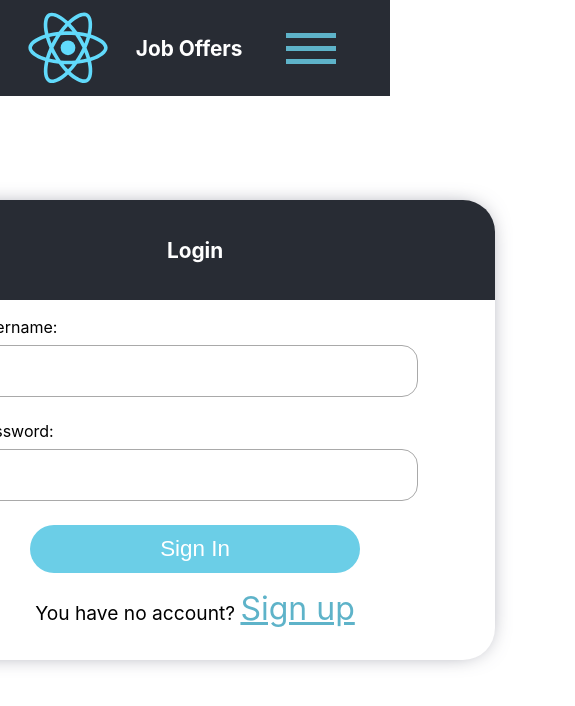
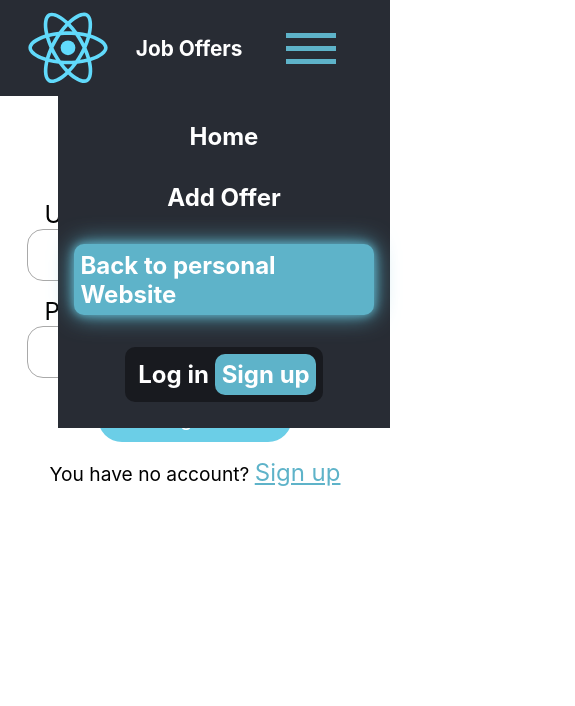
Before and after one commit to michal-luczak/JobOffers-ReactApp, a React (Create React App) app: page /login in a window 390 px wide. Shown: the top 706 px of the page, 575 px wide, since content can reach past the window. Built offline with nearby package versions, Linux system fonts and the light colour scheme.

Commit message:
add css modules

```diff
--- a/src/components/navbar/NavBar.css
+++ b/src/components/navbar/NavBar.module.css
@@ -1,6 +1,6 @@
-.App-header {
+.AppHeader {
     background-color: #282c34;
-    height: 6rem;
+    height: 96px;
     display: flex;
     justify-content: space-between;
     width: 100%;
@@ -16,12 +16,12 @@ li {
     display: flex;
 }
 
-.App-header h1 {
+.AppHeader h1 {
     display: flex;
     align-items: center;
 }
 
-.main-bar {
+.mainBar {
     list-style: none;
     display: flex;
     justify-content: space-around;
@@ -38,7 +38,7 @@ a {
     color: white;
 }
 
-.App-header ul li:nth-child(3) {
+.AppHeader ul li:nth-child(3) {
     background: #5eb3c9;
     box-shadow: 0 0 10px #5eb3c9,
     0 0 25px #5eb3c9;
@@ -47,7 +47,7 @@ a {
     padding: 0.4rem;
 }
 
-.App-header ul li:nth-child(3):hover {
+.AppHeader ul li:nth-child(3):hover {
     background: #5eb3c9;
     box-shadow: 0 0 10px #5eb3c9,
     0 0 25px #5eb3c9, 0 0 25px #5eb3c9,
@@ -73,13 +73,13 @@ a {
     background: #5eb3c9;
 }
 
-.Logo-and-name {
+.LogoAndName {
     width: max-content;
     display: flex;
     margin-left: 3rem;
 }
 
-.menu-dropdown {
+.menuDropdown {
     position: absolute;
     top: 5rem;
     right: 0.1rem;
@@ -90,7 +90,7 @@ a {
     padding: 0.5rem;
 }
 
-.menu-dropdown svg {
+.menuDropdown svg {
     margin-top: 3%;
     margin-right: 1rem;
 }
@@ -143,7 +143,7 @@ a {
         width: 70px;
     }
 
-    .main-bar {
+    .mainBar {
         top: 100%;
         right: 0;
         margin: 0;
@@ -153,16 +153,16 @@ a {
         padding: 1rem;
         height: 400px;
         width: 400px;
-        transform: translate(400%);
+        transform: translate(0);
     }
 
     .active {
-        transform: translate(0);
+        display: none;
     }
 }
 
 @media (max-width: 800px) {
-    * {
+    p {
       font-size: 1rem;
     }
 
@@ -177,40 +177,48 @@ a {
 
 @media (max-width: 500px) {
 
+    label {
+        font-size: 1.3rem;
+    }
+
+    .loginLink {
+        font-size: 1rem;
+    }
+
     .line {
         height: 5px;
         width: 50px;
     }
 
-    .App-header {
+    .AppHeader {
         padding-right: 1rem;
     }
 
-    .Logo-and-name {
+    .LogoAndName {
         margin-left: 1rem;
     }
 
-    h1 {
+    .LogoAndName h1 {
         font-size: 1.3rem;
     }
 
-    .main-bar {
+    .mainBar {
         height: 350px;
         width: 350px;
     }
 
-    .main-bar li a {
+    .mainBar li a {
         font-size: 1.5rem;
     }
 }
 
 @media (max-width: 400px) {
-    .main-bar {
+    .mainBar {
         height: 300px;
         width: 300px;
     }
 
-    .main-bar li a {
+    .mainBar li a {
         font-size: 1.5rem;
     }
 }
--- a/src/components/navbar/NavBar.tsx
+++ b/src/components/navbar/NavBar.tsx
@@ -1,7 +1,7 @@
 import {Link} from "react-router-dom";
 import React, {useContext, useState} from "react";
 import logo from './logo.svg'
-import './NavBar.css';
+import NavbarCss from './NavBar.module.css';
 import AuthContext from "../../context/AuthProvider";
 import {BiLogOut, BiSolidDownArrow} from "react-icons/bi";
 
@@ -14,28 +14,28 @@ const NavBar = () => {
     };
 
     const handleClick = () => {
-        const burgerButton = document.querySelector('.burger');
-        const menu = document.querySelector('.main-bar');
+        const burgerButton = document.querySelector('.' + NavbarCss.burger);
+        const menu = document.querySelector('.' + NavbarCss.mainBar);
 
         if (!menu || !burgerButton) {
             return;
         }
 
-        if (menu.classList.contains("active")) {
-            menu.classList.remove("active");
+        if (menu.classList.contains(NavbarCss.active)) {
+            menu.classList.remove(NavbarCss.active);
         } else {
-            menu.classList.toggle("active");
+            menu.classList.toggle(NavbarCss.active);
         }
     }
 
     return(
         <>
-            <header className="App-header">
-                <Link to="/" className="Logo-and-name">
-                    <img src={logo} className="App-logo" alt="logo"/>
+            <header className={NavbarCss.AppHeader}>
+                <Link to="/" className={NavbarCss.LogoAndName}>
+                    <img src={logo} alt="logo"/>
                     <h1>Job Offers</h1>
                 </Link>
-                <ul className="main-bar">
+                <ul className={NavbarCss.mainBar}>
                     <li>
                         <Link to="/">Home</Link>
                     </li>
@@ -46,15 +46,15 @@ const NavBar = () => {
                         <Link to="https://michal-luczak.pl">Back to personal Website</Link>
                     </li>
                     { authContext?.isLoggedIn
-                        ? <li className="username">
+                        ? <li className={NavbarCss.username}>
                             <p onClick={() => setIsLoginOpen(!isLoginOpen)}>{authContext.username} <BiSolidDownArrow fontSize={"1rem"}/></p>
                             {isLoginOpen && (
-                                <ul className="menu-dropdown">
+                                <ul className={NavbarCss.menuDropdown}>
                                     <li onClick={handleLogout}><BiLogOut/>Logout</li>
                                 </ul>
                             )}
                         </li>
-                        : <li className="authorization">
+                        : <li className={NavbarCss.authorization}>
                             <li>
                                 <Link to="/login">Log in</Link>
                             </li>
@@ -64,10 +64,10 @@ const NavBar = () => {
                         </li>
                     }
                 </ul>
-                <button className="burger" onClick={() => handleClick()}>
-                    <div className="line"></div>
-                    <div className="line"></div>
-                    <div className="line"></div>
+                <button className={NavbarCss.burger} onClick={() => handleClick()}>
+                    <div className={NavbarCss.line}></div>
+                    <div className={NavbarCss.line}></div>
+                    <div className={NavbarCss.line}></div>
                 </button>
             </header>
         </>
--- a/src/components/offer/Offers.tsx
+++ b/src/components/offer/Offers.tsx
@@ -1,5 +1,5 @@
 import {useEffect, useState} from "react";
-import './Offers.css';
+import './Offers.module.css';
 import companyIcon from './companyIcon.png';
 import salaryIcon from './salaryIcon.png';
 
--- a/src/pages/addingoffer/AddOffer.tsx
+++ b/src/pages/addingoffer/AddOffer.tsx
@@ -1,5 +1,5 @@
 import NavBar from "../../components/navbar/NavBar";
-import "./AddOffer.css"
+import "./AddOffer.module.css"
 import React, {useContext, useEffect, useRef, useState} from "react";
 import AuthContext from "../../context/AuthProvider";
 import axios from "../../api/axios";
--- a/src/pages/authorization/login/Login.css
+++ b/src/pages/authorization/login/Login.module.css
@@ -1,12 +1,12 @@
-.login-section {
+.loginSection {
     display: flex;
     justify-content: center;
     flex-direction: column;
     align-items: center;
-    margin-top: 12.5rem;
+    margin-top: 200px;
 }
 
-.login-form {
+.loginForm {
     width: 600px;
     height: max-content;
     padding-bottom: 2rem;
@@ -20,12 +20,6 @@
     display: flex;
     flex-direction: column;
 }
-
-/*label {*/
-/*    margin-left: -300px;*/
-/*    margin-bottom: -1rem;*/
-/*    font-size: 1.4rem;*/
-/*}*/
 
 .errmsg {
     width: 85%;
@@ -67,7 +61,7 @@
     text-decoration: underline;
 }
 
-.success-title {
+.successTitle {
     text-align: center;
     border-radius: 2rem 2rem 0 0;
     background-color: #282c34;
@@ -98,17 +92,17 @@
     margin-left: 0.25rem;
 }
 
-.input-field {
-    width: 65%;
+.inputField {
+    width: 55%;
     margin: 1rem auto 1rem auto;
-    padding: 0.4rem 2rem 2rem 3rem;
+    padding: 1rem 3.5rem;
     border-radius: 1rem;
     border: 1px solid darkgray;
     outline: none;
     font-size: 1rem;
 }
 
-.login-title {
+.loginTitle {
     margin-top: 0;
     height: 100px;
     width: 100%;
@@ -120,24 +114,24 @@
     color: white;
 }
 
-.register-link {
+.registerLink {
     margin-top: 1rem;
     font-size: 1.2rem;
 }
 
-.register-link a {
+.registerLink a {
     color: #5eb3c9;
     text-decoration: underline;
 }
 
-.input-icon {
+.inputIcon {
     position: relative;
     left: -435px;
     top: 9px;
     color: #5eb3c9;
 }
 
-.login-button {
+.loginButton {
     background-color: #6bcee7;
     width: 55%;
     height: 3rem;
@@ -149,18 +143,65 @@
     transition: .5s;
 }
 
-.login-button:disabled {
+.loginButton:disabled {
     transform: none;
     background-color: #b4b4b4;
 }
 
-.login-button:disabled:hover {
+.loginButton:disabled:hover {
     transform: none;
 }
 
-.login-button:hover {
+.loginButton:hover {
     transform: translateY(-2px) translateX(-2px);
     -webkit-box-shadow: 11px 9px 27px -21px rgba(66, 68, 90, 1);
     -moz-box-shadow: 11px 9px 27px -21px rgba(66, 68, 90, 1);
     box-shadow: 11px 9px 27px -21px rgba(66, 68, 90, 1);
 }
+
+@media (max-width: 800px) {
+    .loginForm {
+        width: 400px;
+    }
+
+    label {
+        margin-left: 20px;
+        margin-bottom: -1rem;
+        font-size: 1.5rem;
+    }
+
+    a {
+        font-size: 1.5rem;
+    }
+
+    .inputField {
+        padding-left: 2rem;
+    }
+}
+
+@media (max-width: 500px) {
+
+    .loginTitle {
+        display: none;
+    }
+
+    .loginForm {
+        box-shadow: none;
+    }
+
+    .loginForm {
+        width: 90%;
+    }
+
+    .inputField {
+        width: 70%;
+    }
+
+    label {
+        margin-left: -30px;
+    }
+}
+
+@media (max-width: 450px) {
+
+}
--- a/src/pages/authorization/login/Login.tsx
+++ b/src/pages/authorization/login/Login.tsx
@@ -1,5 +1,5 @@
 import NavBar from "../../../components/navbar/NavBar";
-import "./Login.css";
+import LoginCss from "./Login.module.css";
 import React, {useRef, useState, useEffect, useContext, createContext} from "react";
 import axios from "../../../api/axios";
 import {AxiosError} from "axios";
@@ -72,12 +72,12 @@ const Login = () => {
     return (
         <>
             <NavBar/>
-            <section className="login-section">
-                <form onSubmit={handleSubmit} className="login-form">
-                    <h1 className="login-title">Login</h1>
+            <section className={LoginCss.loginSection}>
+                <form onSubmit={handleSubmit} className={LoginCss.loginForm}>
+                    <h1 className={LoginCss.loginTitle}>Login</h1>
                     <label htmlFor="username">Username:</label>
                     <input
-                        className="input-field"
+                        className={LoginCss.inputField}
                         type="text"
                         required
                         id="username"
@@ -89,7 +89,7 @@ const Login = () => {
                     {/*<AiOutlineUser className="input-icon"/>*/}
                     <label htmlFor="password">Password:</label>
                     <input
-                        className="input-field"
+                        className={LoginCss.inputField}
                         type="password"
                         required
                         id="password"
@@ -97,13 +97,13 @@ const Login = () => {
                         value={password}
                     />
                     {/*<RiLockPasswordLine className="input-icon"/>*/}
-                    <button className="login-button">Sign In</button>
-                    <div className="register-link">
+                    <button className={LoginCss.loginButton}>Sign In</button>
+                    <div className={LoginCss.registerLink}>
                         You have no account? <a href="/register">Sign up</a>
                     </div>
                     <p
                         ref={errRef}
-                        className={errMsg ? "errmsg" : "offscreen"}
+                        className={errMsg ? LoginCss.errmsg : LoginCss.offscreen}
                         aria-live="assertive"
                     >
                         {errMsg}
--- a/src/pages/authorization/register/Register.css
+++ b/src/pages/authorization/register/Register.module.css
@@ -1,11 +1,11 @@
-.register-section {
+.registerSection {
     display: flex;
     flex-direction: column;
     align-items: center;
     margin-top: 12.5rem;
 }
 
-.register-form {
+.registerForm {
     width: 600px;
     height: max-content;
     padding-bottom: 2rem;
@@ -24,6 +24,16 @@ label {
     text-align: left;
     padding-left: 10rem;
     margin-bottom: -1rem;
+}
+
+.loginLink {
+    margin-top: 1rem;
+    font-size: 1.2rem;
+}
+
+.loginLink a {
+    color: #5eb3c9;
+    text-decoration: underline;
 }
 
 .errmsg {
@@ -67,7 +77,7 @@ label {
     text-decoration: underline;
 }
 
-.success-title {
+.successTitle {
     text-align: center;
     border-radius: 2rem 2rem 0 0;
     background-color: #282c34;
@@ -98,17 +108,17 @@ label {
     margin-left: 0.25rem;
 }
 
-.input-field {
-    width: 100%;
+.inputField {
+    width: 55%;
     margin: 1rem auto 1rem auto;
-    padding: 3rem;
+    padding: 1rem 3.5rem;
     border-radius: 1rem;
     border: 1px solid darkgray;
     outline: none;
-    font-size: 2rem;
+    font-size: 1rem;
 }
 
-.register-title {
+.registerTitle {
     margin-top: 0;
     height: 100px;
     width: 100%;
@@ -120,14 +130,14 @@ label {
     color: white;
 }
 
-.input-icon {
+.inputIcon {
     position: relative;
     left: -435px;
     top: 9px;
     color: #5eb3c9;
 }
 
-.sign-up-button {
+.signUpButton {
     background-color: #6bcee7;
     width: 55%;
     height: 3rem;
@@ -139,18 +149,24 @@ label {
     transition: .5s;
 }
 
-.sign-up-button:disabled {
+.signUpButton:disabled {
     transform: none;
     background-color: #b4b4b4;
 }
 
-.sign-up-button:disabled:hover {
+.signUpButton:disabled:hover {
     transform: none;
 }
 
-.sign-up-button:hover {
+.signUpButton:hover {
     transform: translateY(-2px) translateX(-2px);
     -webkit-box-shadow: 11px 9px 27px -21px rgba(66, 68, 90, 1);
     -moz-box-shadow: 11px 9px 27px -21px rgba(66, 68, 90, 1);
     box-shadow: 11px 9px 27px -21px rgba(66, 68, 90, 1);
 }
+
+@media (max-width: 800px) {
+    label {
+        padding-left: 5rem;
+    }
+}
```
Also changed, not shown: src/pages/authorization/register/Register.tsx (+22 -22 lines), src/components/offer/Offers.module.css (renamed from src/components/offer/Offers.css), src/pages/addingoffer/AddOffer.module.css (renamed from src/pages/addingoffer/AddOffer.css).
